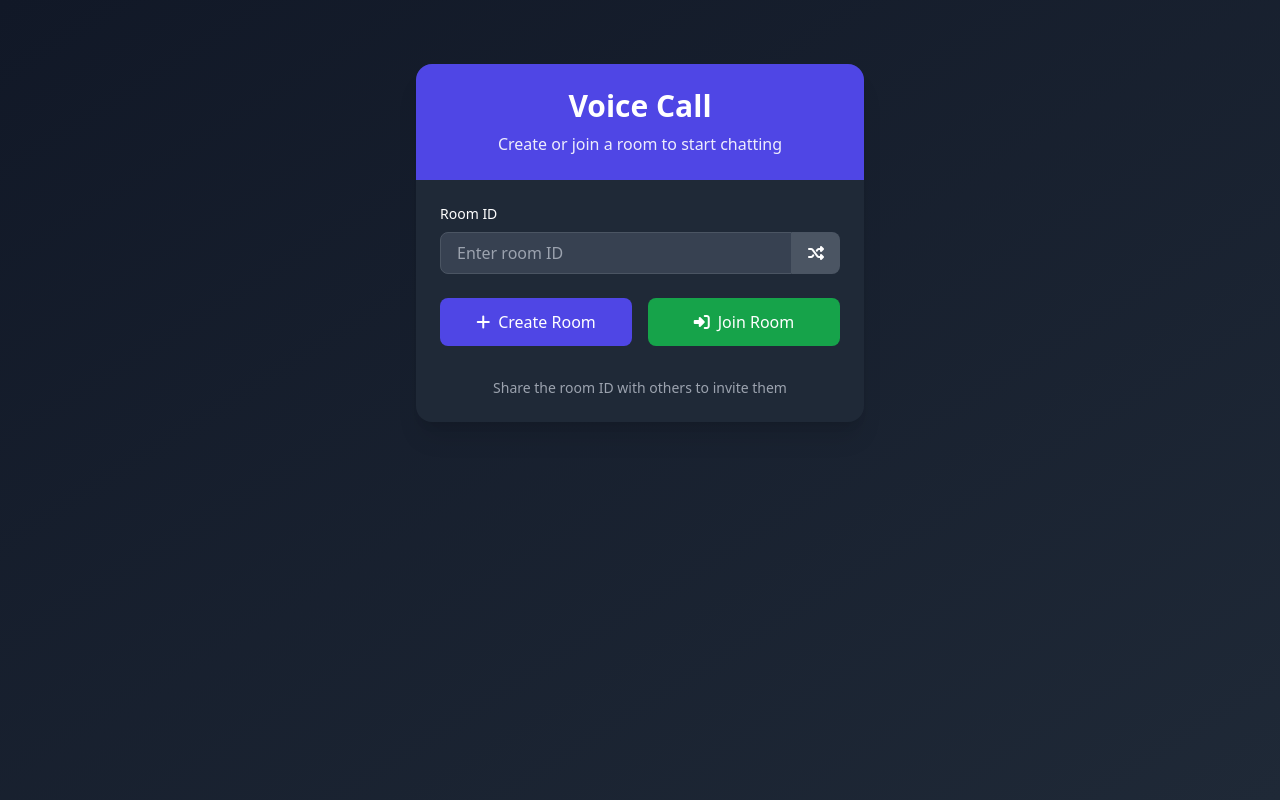
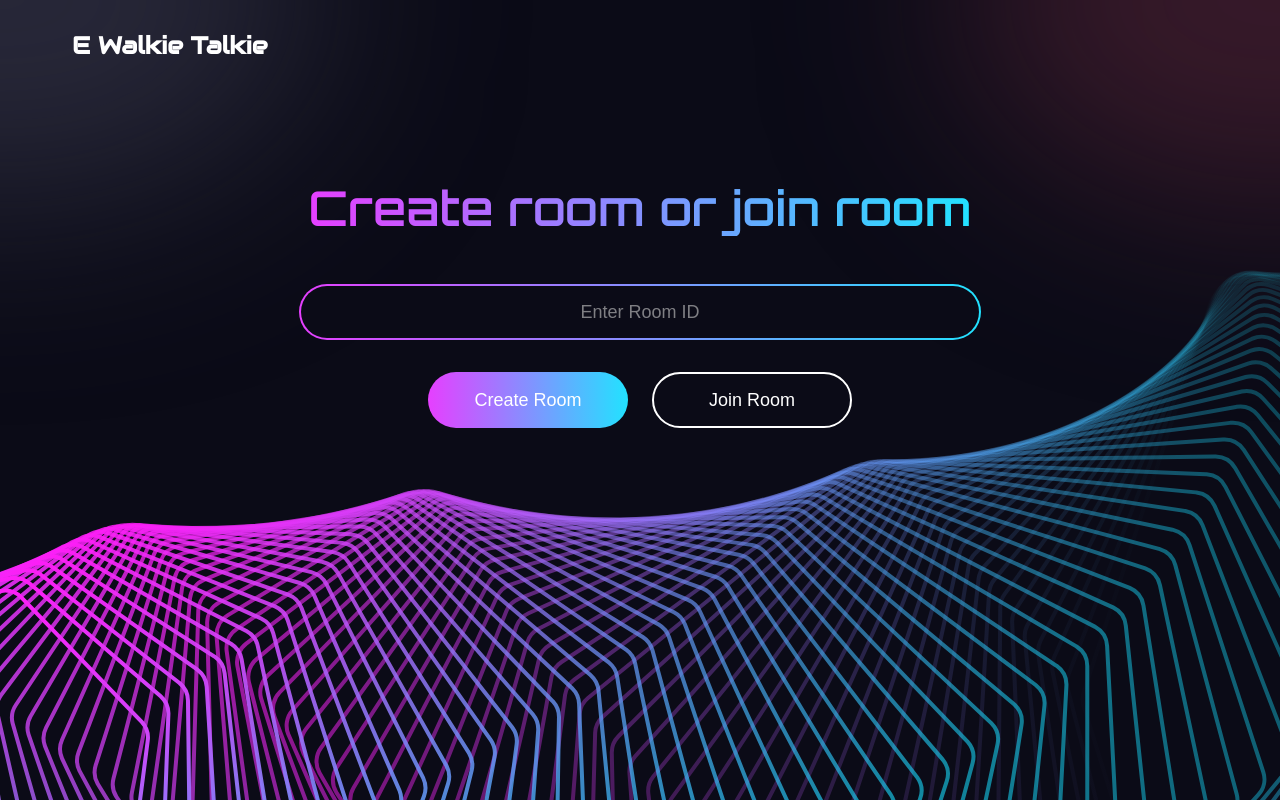
Before and after one commit to MRMYSTERY003/v-call, a Flask app: page / in a window 1280 px wide. Run offline with Flask 3, Linux system fonts and the light colour scheme; some libraries are stand-ins or nearby versions.

Commit message:
Update index.html

```diff
--- a/templates/index.html
+++ b/templates/index.html
@@ -3,64 +3,272 @@
 <head>
     <meta charset="UTF-8">
     <meta name="viewport" content="width=device-width, initial-scale=1.0">
-    <title>Voice Call - Create or Join Room</title>
-    <script src="https://cdn.tailwindcss.com"></script>
-    <script src="https://cdn.socket.io/4.6.1/socket.io.min.js"></script>
-    <link rel="stylesheet" href="https://cdnjs.cloudflare.com/ajax/libs/font-awesome/6.4.0/css/all.min.css">
+    <title>E Walkie Talkie</title>
+    <link rel="preconnect" href="https://fonts.googleapis.com">
+    <link rel="preconnect" href="https://fonts.gstatic.com" crossorigin>
+    <link href="https://fonts.googleapis.com/css2?family=Audiowide&family=Inter:wght@400;500&family=Orbitron:wght@600&display=swap" rel="stylesheet">
+    <style>
+        :root {
+            --purple: #E63FFF;
+            --cyan: #22E2FF;
+            --dark-bg: #0B0B17;
+        }
+
+        * {
+            margin: 0;
+            padding: 0;
+            box-sizing: border-box;
+        }
+
+        body {
+            background-color: var(--dark-bg);
+            background-image: url("{{ url_for('static', filename='img/bg.svg') }}");
+            background-position: center bottom; /* ✅ Centered horizontally */
+            background-repeat: no-repeat;
+            background-size: auto;
+            color: white;
+            font-family: 'Inter', sans-serif;
+            min-height: 100vh;
+            position: relative;
+            overflow-x: hidden;
+        }
+
+        /* Background Glows */
+        body::before,
+        body::after {
+            content: '';
+            position: fixed;
+            width: 50vw;
+            height: 50vh;
+            border-radius: 50%;
+            filter: blur(100px);
+            z-index: -1;
+        }
+
+        body::before {
+            background: rgba(60, 60, 80, 0.6);
+            left: -25vw;
+            top: -25vh;
+        }
+
+        body::after {
+            background: rgba(100, 40, 60, 0.5);
+            right: -25vw;
+            top: -25vh;
+        }
+
+        /* Wireframe Mesh */
+        .wireframe {
+            position: fixed;
+            bottom: 0;
+            width: 100%;
+            height: 35vh;
+            z-index: -1;
+        }
+
+        /* Main Container */
+        .container {
+            max-width: 1200px;
+            margin: 0 auto;
+            padding: 32px;
+            min-height: 100vh;
+            display: flex;
+            flex-direction: column;
+            align-items: center;
+        }
+
+        /* Header */
+        .header {
+            align-self: flex-start;
+            margin-bottom: 120px;
+        }
+
+        .logo {
+            font-family: 'Audiowide', cursive;
+            font-weight: 700;
+            font-size: 24px;
+            line-height: 28px;
+            color: #FFFFFF;
+        }
+
+        /* Title */
+        .title {
+            font-family: 'Orbitron', sans-serif;
+            font-weight: 600;
+            font-size: 48px;
+            line-height: 56px;
+            margin-bottom: 48px;
+            background: linear-gradient(90deg, var(--purple), var(--cyan));
+            -webkit-background-clip: text;
+            background-clip: text;
+            -webkit-text-fill-color: transparent;
+            text-align: center;
+        }
+
+        /* Input Field */
+        .input-container {
+            position: relative;
+            width: 60%;
+            margin-bottom: 32px;
+        }
+
+        .input-field {
+            width: 100%;
+            height: 56px;
+            background: transparent;
+            border: none;
+            border-radius: 28px;
+            padding: 0 24px;
+            font-size: 18px;
+            line-height: 22px;
+            color: white;
+            outline: none;
+            position: relative;
+            z-index: 2;
+        }
+
+        .input-field::placeholder {
+            color: #CCCCCC;
+            font-weight: 500;
+            opacity: 0.6    ; /* Ensure placeholder is visible */
+            text-align: center;
+        }
+
+        .input-field:focus {
+            box-shadow: 0 0 8px rgba(230, 63, 255, 0.4);
+        }
+
+        /* Gradient Border */
+        .input-border {
+            position: absolute;
+            top: 0;
+            left: 0;
+            width: 100%;
+            height: 100%;
+            border-radius: 28px;
+            pointer-events: none;
+            border: 2px solid transparent;
+            background: linear-gradient(var(--dark-bg), var(--dark-bg)) padding-box,
+                        linear-gradient(90deg, var(--purple), var(--cyan)) border-box;
+            z-index: 1;
+        }
+
+        /* Buttons */
+        .buttons {
+            display: flex;
+            gap: 24px;
+        }
+
+        .btn {
+            width: 200px;
+            height: 56px;
+            border-radius: 28px;
+            font-weight: 500;
+            font-size: 18px;
+            line-height: 22px;
+            color: #FFFFFF;
+            cursor: pointer;
+            transition: all 0.2s ease;
+            display: flex;
+            align-items: center;
+            justify-content: center;
+        }
+
+        .btn-create {
+            background: linear-gradient(90deg, var(--purple), var(--cyan));
+            border: none;
+        }
+
+        .btn-create:hover {
+            transform: translateY(-2px);
+            box-shadow: 0 4px 12px rgba(230, 63, 255, 0.3);
+        }
+
+        .btn-create:active {
+            transform: translateY(0);
+            box-shadow: none;
+        }
+
+        .btn-join {
+            background: transparent;
+            border: 2px solid #FFFFFF;
+        }
+
+        .btn-join:hover {
+            background: rgba(255, 255, 255, 0.1);
+        }
+
+        .btn-join:active {
+            background: rgba(255, 255, 255, 0.2);
+        }
+
+        /* Responsive */
+        @media (max-width: 1024px) {
+            .container {
+                padding: 16px;
+            }
+
+            .title {
+                font-size: 36px;
+                line-height: 42px;
+            }
+
+            .input-container {
+                width: 80%;
+            }
+        }
+
+        @media (max-width: 600px) {
+            .input-container {
+                width: calc(100% - 32px);
+            }
+
+            .buttons {
+                flex-direction: column;
+                width: calc(100% - 32px);
+                gap: 16px;
+            }
+
+            .btn {
+                width: 100%;
+            }
+        }
+    </style>
 </head>
-<body class="bg-gradient-to-br from-gray-900 to-gray-800 min-h-screen text-white">
-    <div class="container mx-auto px-4 py-16 flex flex-col items-center justify-center">
-        <div class="w-full max-w-md bg-gray-800 rounded-2xl shadow-xl overflow-hidden">
-            <div class="bg-indigo-600 p-6 text-center">
-                <h1 class="text-3xl font-bold">Voice Call</h1>
-                <p class="mt-2 opacity-90">Create or join a room to start chatting</p>
-            </div>
+<body>
 
-            <div class="p-6">
-                <div class="mb-6">
-                    <label for="roomId" class="block text-sm font-medium mb-2">Room ID</label>
-                    <div class="flex">
-                        <input type="text" id="roomId" class="flex-grow bg-gray-700 border border-gray-600 rounded-l-lg px-4 py-2 focus:outline-none focus:ring-2 focus:ring-indigo-500" placeholder="Enter room ID">
-                        <button id="generateBtn" class="bg-gray-600 hover:bg-gray-500 px-4 py-2 rounded-r-lg transition-colors">
-                            <i class="fas fa-random"></i>
-                        </button>
-                    </div>
-                </div>
 
-                <div class="flex space-x-4">
-                    <button id="createBtn" class="flex-1 bg-indigo-600 hover:bg-indigo-500 px-6 py-3 rounded-lg font-medium transition-colors flex items-center justify-center space-x-2">
-                        <i class="fas fa-plus"></i>
-                        <span>Create Room</span>
-                    </button>
-                    <button id="joinBtn" class="flex-1 bg-green-600 hover:bg-green-500 px-6 py-3 rounded-lg font-medium transition-colors flex items-center justify-center space-x-2">
-                        <i class="fas fa-sign-in-alt"></i>
-                        <span>Join Room</span>
-                    </button>
-                </div>
+    <div class="container">
+        <div class="header">
+            <div class="logo">E Walkie Talkie</div>
+        </div>
 
-                <div class="mt-8 text-center">
-                    <p class="text-sm text-gray-400">Share the room ID with others to invite them</p>
-                </div>
-            </div>
+        <h1 class="title">Create room or join room</h1>
+
+        <div class="input-container">
+            <input type="text" id="roomId" class="input-field" placeholder="Enter Room ID">
+            <div class="input-border"></div>
+        </div>
+
+        <div class="buttons">
+            <button id="createBtn" class="btn btn-create">Create Room</button>
+            <button id="joinBtn" class="btn btn-join">Join Room</button>
         </div>
     </div>
 
     <script>
-        document.getElementById('generateBtn').addEventListener('click', () => {
-            const chars = 'ABCDEFGHIJKLMNOPQRSTUVWXYZ0123456789';
-            let result = '';
-            for (let i = 0; i < 6; i++) {
-                result += chars.charAt(Math.floor(Math.random() * chars.length));
-            }
-            document.getElementById('roomId').value = result;
-        });
-
         document.getElementById('createBtn').addEventListener('click', () => {
             const roomId = document.getElementById('roomId').value.trim().toUpperCase();
             if (roomId) {
                 window.location.href = `/call/${roomId}`;
             } else {
-                alert('Please enter or generate a room ID');
+                const chars = 'ABCDEFGHIJKLMNOPQRSTUVWXYZ0123456789';
+                let result = '';
+                for (let i = 0; i < 6; i++) {
+                    result += chars.charAt(Math.floor(Math.random() * chars.length));
+                }
+                document.getElementById('roomId').value = result;
+                window.location.href = `/call/${result}`;
             }
         });
 
```
